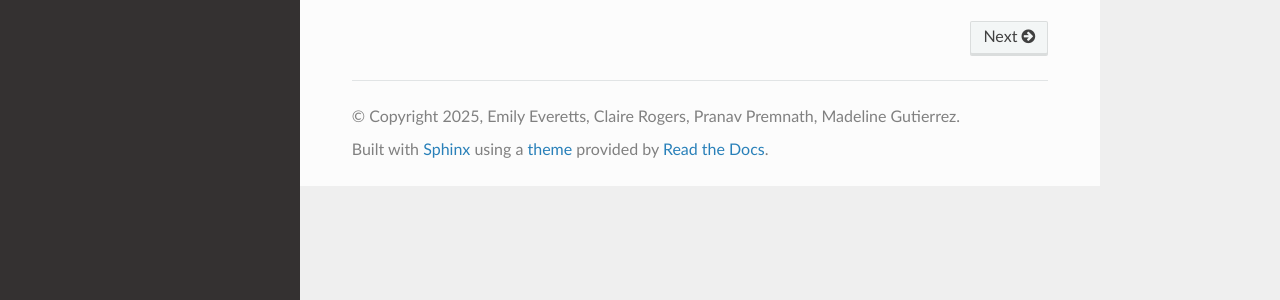
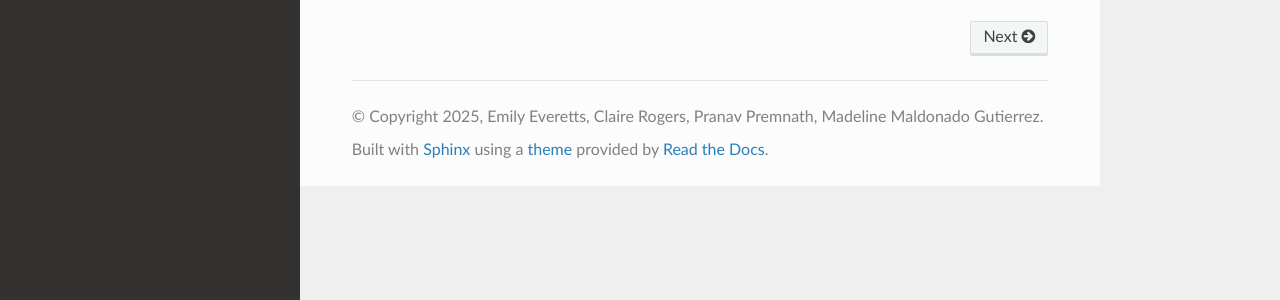
Before and after one commit to eramey16/habitex, a Sphinx documentation site: the page built from docs/index.rst, in a window 1280 px wide. Shown: the part 471-771 px from the top of the page. Built offline with Sphinx 7.4.7 and the Read the Docs theme 3.1.0, drawn with Linux system fonts in a browser that asks for light colours.

Commit message:
fixed name spelling

```diff
--- a/docs/conf.py
+++ b/docs/conf.py
@@ -11,8 +11,8 @@ sys.path.insert(0, os.path.abspath('../habitex/'))
 # https://www.sphinx-doc.org/en/master/usage/configuration.html#project-information
 
 project = 'habitex'
-copyright = '2025, Emily Everetts, Claire Rogers, Pranav Premnath, Madeline Gutierrez'
-author = 'Emily Everetts, Claire Rogers, Pranav Premnath, Madeline Gutierrez'
+copyright = '2025, Emily Everetts, Claire Rogers, Pranav Premnath, Madeline Maldonado Gutierrez'
+author = 'Emily Everetts, Claire Rogers, Pranav Premnath, Madeline Maldonado Gutierrez'
 release = '0.0.1'
 root_doc = 'index'
 
```
